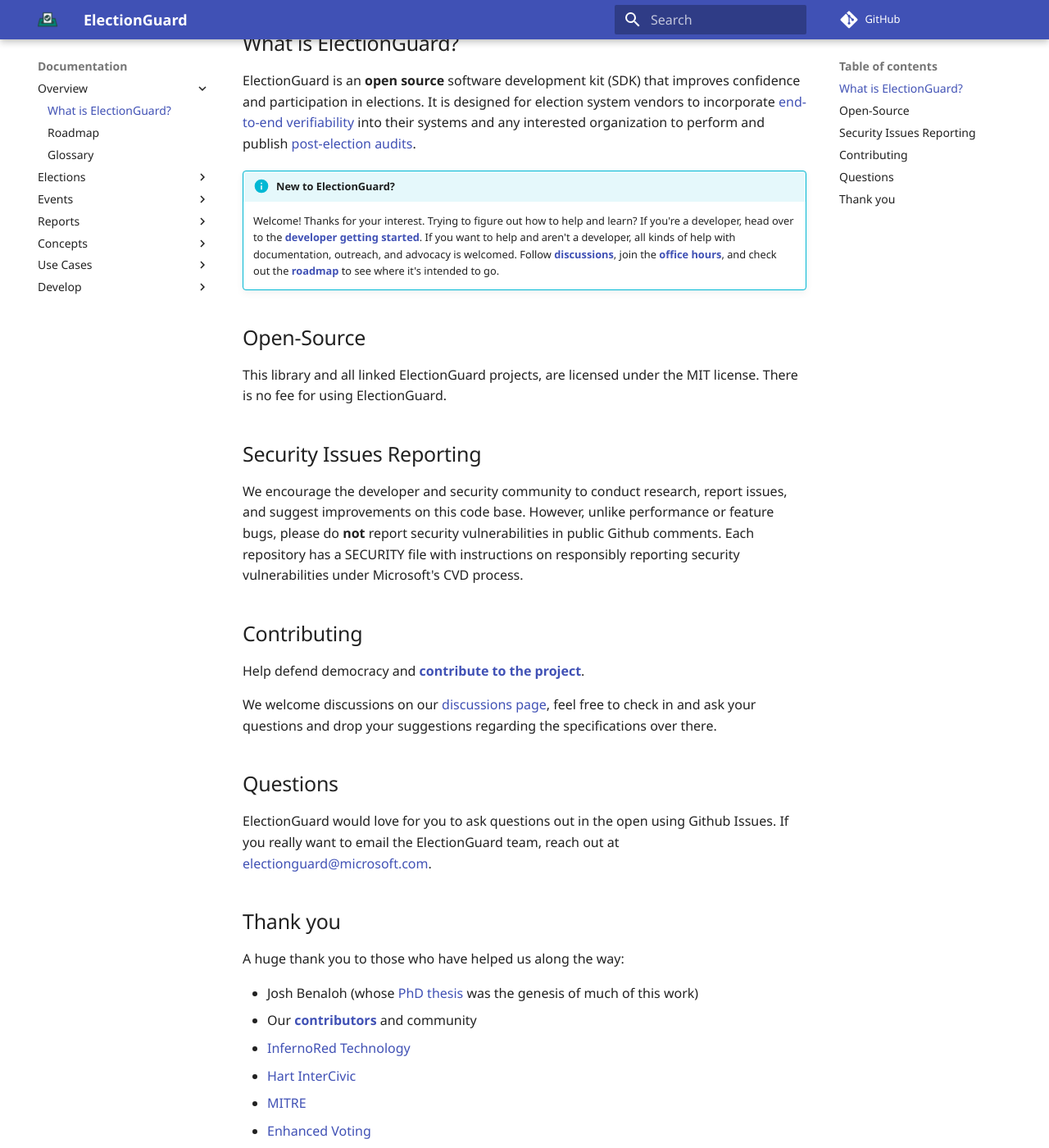
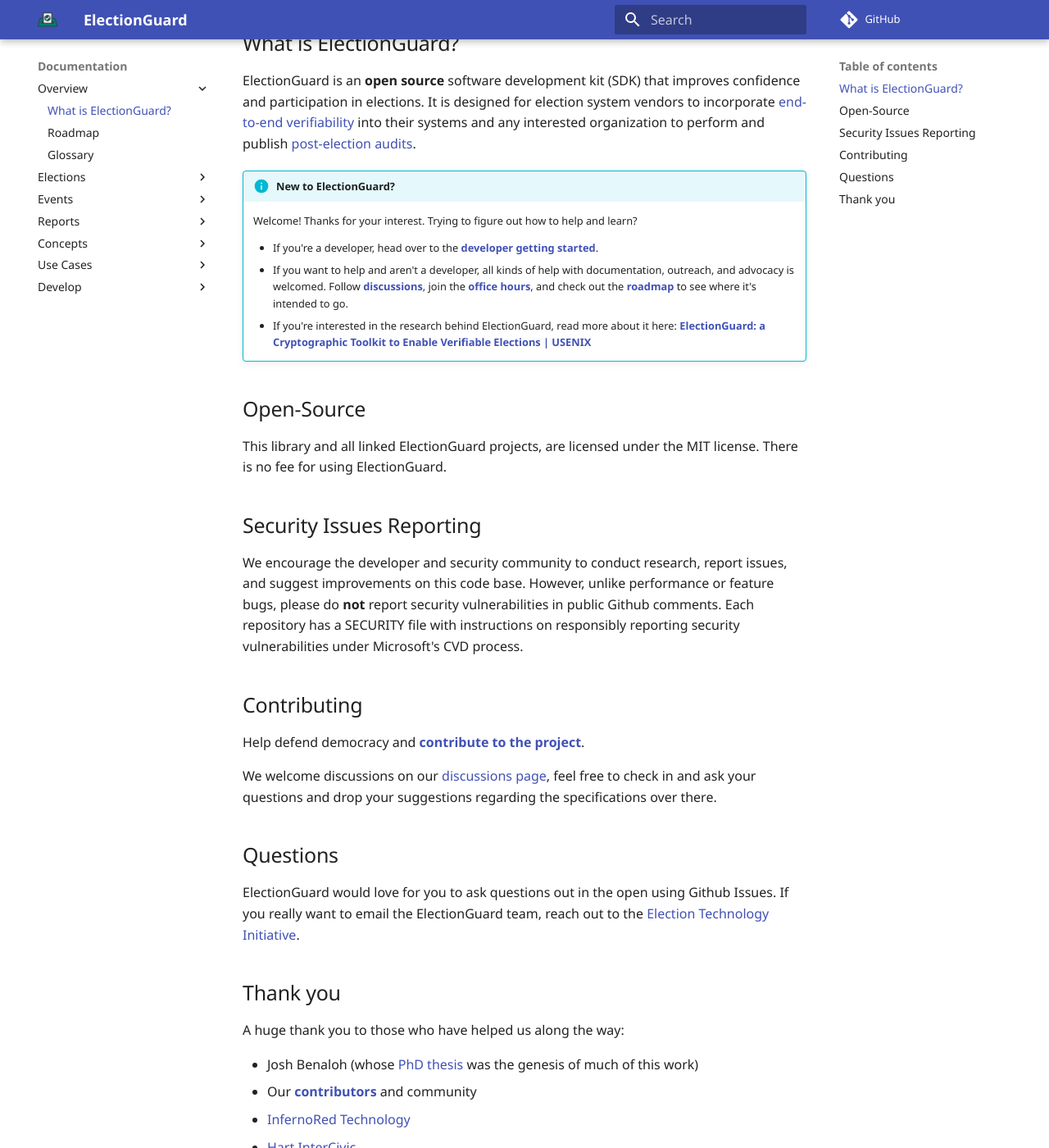
Before and after one commit to Election-Tech-Initiative/electionguard, an MkDocs documentation site: the page built from docs/index.md, in a window 1280 px wide and 1400 px high, scrolled down 312 px. Shown: the whole window at 82% size. Built offline with MkDocs 1.6.1 and Material for MkDocs 9.7.7, drawn with Linux system fonts in a browser that asks for light colours; some web fonts are replaced; comment, search, counter and statistics services are not loaded.

Commit message:
Updated landing page with link to USENIX paper (#354)
- Updated landing page with link to USENIX paper
- Fixed some broken links and graphs
- Updated CNAME files to match apex domain
- Updated Python version for GitHub workflow
- Updated python, package versions, and workflow files

```diff
--- a/docs/index.md
+++ b/docs/index.md
@@ -7,7 +7,11 @@
 ElectionGuard is an **open source** software development kit (SDK) that improves confidence and participation in elections. It is designed for election system vendors to incorporate [end-to-end verifiability][glossary-end-to-end-verifiable] into their systems and any interested organization to perform and publish [post-election audits][glossary-post-election-audit].
 
 !!! info "New to ElectionGuard?"
-    Welcome! Thanks for your interest. Trying to figure out how to help and learn? If you're a developer, head over to the [**developer getting started**][develop-getting-started]. If you want to help and aren't a developer, all kinds of help with documentation, outreach, and advocacy is welcomed. Follow [**discussions**][election-guard-discussions], join the [**office hours**][weekly-office-hours], and check out the [**roadmap**][roadmap] to see where it's intended to go.
+    Welcome! Thanks for your interest. Trying to figure out how to help and learn?
+
+    - If you're a developer, head over to the [**developer getting started**][develop-getting-started].
+    - If you want to help and aren't a developer, all kinds of help with documentation, outreach, and advocacy is welcomed. Follow [**discussions**][election-guard-discussions], join the [**office hours**][weekly-office-hours], and check out the [**roadmap**][roadmap] to see where it's intended to go.
+    - If you're interested in the research behind ElectionGuard, read more about it here: [**ElectionGuard: a Cryptographic Toolkit to Enable Verifiable Elections | USENIX**](https://www.usenix.org/conference/usenixsecurity24/presentation/benaloh)
 
 ## Open-Source
 
@@ -25,7 +29,7 @@
 
 ## Questions
 
-ElectionGuard would love for you to ask questions out in the open using Github Issues. If you really want to email the ElectionGuard team, reach out at [electionguard@microsoft.com][election-guard-email].
+ElectionGuard would love for you to ask questions out in the open using Github Issues. If you really want to email the ElectionGuard team, reach out to the [Election Technology Initiative](https://electiontechnology.org/).
 
 ## Thank you
 
@@ -48,7 +52,6 @@
 [casting-ballot]: images/undraw/voting.svg "Image of people casting ballots"
 
 [election-guard-discussions]: https://github.com/microsoft/electionguard/discussions "ElectionGuard Discussions page"
-[election-guard-email]: mailto:electionguard@microsoft.com "electionguard@microsoft.com"
 [weekly-office-hours]: https://github.com/microsoft/electionguard/discussions/78
 [verifiable-search-ballot-elections-paper]: https://www.microsoft.com/en-us/research/publication/verifiable-secret-ballot-elections/ "Verifiable Secret-Ballot Elections - Microsoft Research, Josh Benaloh"
 [infernored]: https://infernored.com/ "InfernoRed"
--- a/mkdocs.yml
+++ b/mkdocs.yml
@@ -22,7 +22,7 @@
       - Reports:
           - End-to-End Verifiability in Real-World Elections: Reports/E2EVerifiability.md
       - Concepts:
-          - Creating an Election Manifest:  concepts/Manifest_Building.md
+          - Creating an Election Manifest: concepts/Manifest_Building.md
           - Creating a Verifiable Election: concepts/Verifiability.md
           - Structures and Processes: concepts/Structure_and_Processes.md
       - Use Cases:
```
Also changed, not shown: docs/overview/Glossary.md (+2 -2 lines), docs/use_cases/Rescans_and_Recounts.md (+1 -1 lines), 6 other files.
